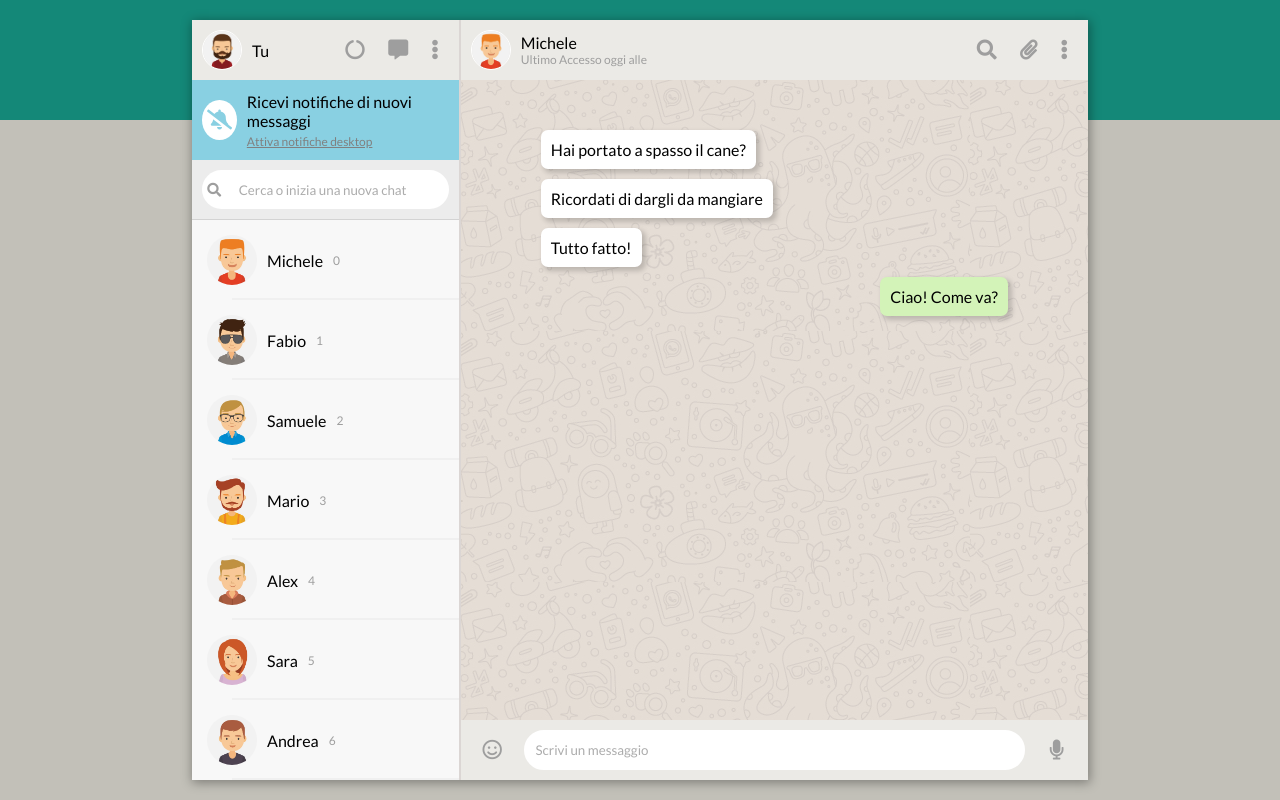
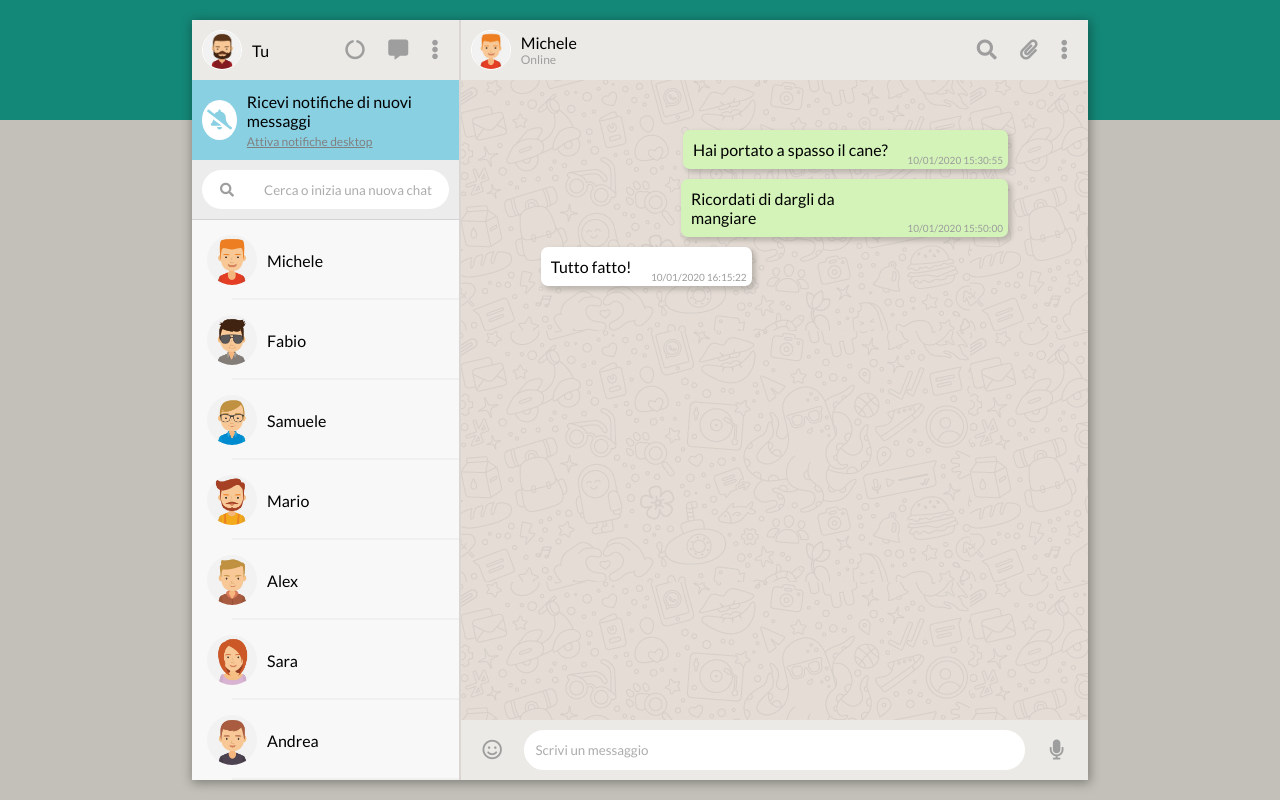
Before and after one commit to FeDeRiCo9719/vue-boolzapp, a plain HTML site: page index.html in a window 1280 px wide. Drawn offline with nearby package versions, Linux system fonts and the light colour scheme.

Commit message:
Msgs fix

```diff
--- a/Js/script.js
+++ b/Js/script.js
@@ -42,7 +42,7 @@ var app = new Vue({
                     {
                         date: '20/03/2020 16:35:00',
                         message: 'Mi piacerebbe ma devo andare a fare la spesa.',
-                        status: 'received'
+                        status: 'sent'
                     }
                 ],
             },
@@ -125,7 +125,7 @@ var app = new Vue({
                     {
                         date: '20/03/2020 16:35:00',
                         message: 'Mi piacerebbe ma devo andare a fare la spesa.',
-                        status: 'received'
+                        status: 'sent'
                     }
                 ],
             },
@@ -214,24 +214,12 @@ var app = new Vue({
             }
         ],
         avatarIndex:0,
-        msgIndex: 0,
-
     },
     methods: {
         showChat: function(index) {
-            // console.log(index);
             this.avatarIndex = index;
-            // console.log(this.avatarIndex);
-            // this.msgIndex ++
-            // console.log(this.msgIndex);
+            console.log(this.avatarIndex);
+            console.log(this.contacts[this.avatarIndex].messages.status);
         }
     }
 });
-
-/*
-1. capire come trasportare l'index del <li> nella function per dare lo stesso valore a avtarIndex
-
-2. ciclare i messaggi da stampare all'interno della singola chat
-
-3. capire come filtrare i messaggi in base a chi li ha inviati o ricevuti (status)
-*/
--- a/css/style.css
+++ b/css/style.css
@@ -151,15 +151,15 @@ i:hover {
     align-items: center;
 }
 .search {
-    width: 90%;
+    width: calc(100% - 50px);
     border-radius: 0px 20px 20px 0px;
 }
 .search_box .fa-search {
     font-size: 14px;
 }
 .search_icon_box {
-    background-color: white;
-    width: 10%;
+    background-color: rgb(255, 255, 255);
+    width: 50px;
     height: 100%;
     border-radius: 20px 0px 0px 20px;
 
@@ -212,7 +212,7 @@ i:hover {
     overflow-y: scroll;
     padding: 50px 80px;
 }
-.white_msg_col, .green_msg_col {
+.msg_col {
     width: 100%;
     /* border: 1px solid rgba(255, 0, 0, 0.315); */
     color: black;
@@ -220,23 +220,27 @@ i:hover {
 
     display: flex;
 }
-.white_msg_col {
-    justify-content: flex-start;
-}
-.green_msg_col {
-    justify-content: flex-end;
-}
-.white_msg {
+.received {
     background-color: white;
 }
-.green_msg {
+.sent {
     background-color: rgb(211, 243, 184);
+    margin-left: auto;
 }
 .box_msg {
     max-width: 70%;
     border-radius: 7px;
     padding: 10px;
+    padding-right: 120px;
     box-shadow: 3px 3px 5px 1px rgba(0, 0, 0, 0.178);
+    position: relative;
+}
+.msgDate {
+    position: absolute;
+    bottom: 3px;
+    right: 5px;
+    font-size: 10px;
+    color: rgb(156, 156, 156);
 }
 
 /*---------------------- scrivi un messaggio ----------------------*/
--- a/index.html
+++ b/index.html
@@ -60,7 +60,6 @@
                     <li @click='showChat(index)' v-for="(item, index) in contacts" :key='index' class="box_user">
                         <img :src="`img/avatar${item.avatar}.jpg`" :alt="item.name">
                         <h3>{{item.name}}</h3>
-                        <p>{{index}}</p>
                     </li>
                 </ul>
 
@@ -74,7 +73,7 @@
                         <img :src="`img/avatar${contacts[avatarIndex].avatar}.jpg`" alt="">
                         <div>
                             <h3>{{contacts[avatarIndex].name}}</h3>
-                            <p>Ultimo Accesso oggi alle</p>
+                            <p>Online</p>
                         </div>
                     </div>
                     <div class="icons">
@@ -85,14 +84,10 @@
                 </div>
                 <!------------------------ messaggi ------------------------>
                 <div class="chat">
-                    <div class="white_msg_col" v-for="(item, index) in contacts[avatarIndex].messages"  :key='index' >
-                        <div class="box_msg white_msg" >
-                            {{contacts[avatarIndex].messages[index].message}}
-                        </div>
-                    </div>
-                    <div class="green_msg_col">
-                        <div class="box_msg green_msg">
-                            Ciao! Come va?
+                    <div class="msg_col" v-for="(item, index) in contacts[avatarIndex].messages" :key='index'>
+                        <div class="box_msg" :class="item.status" >
+                            {{item.message}}
+                            <div class="msgDate">{{item.date}}</div>
                         </div>
                     </div>
                 </div>
```
